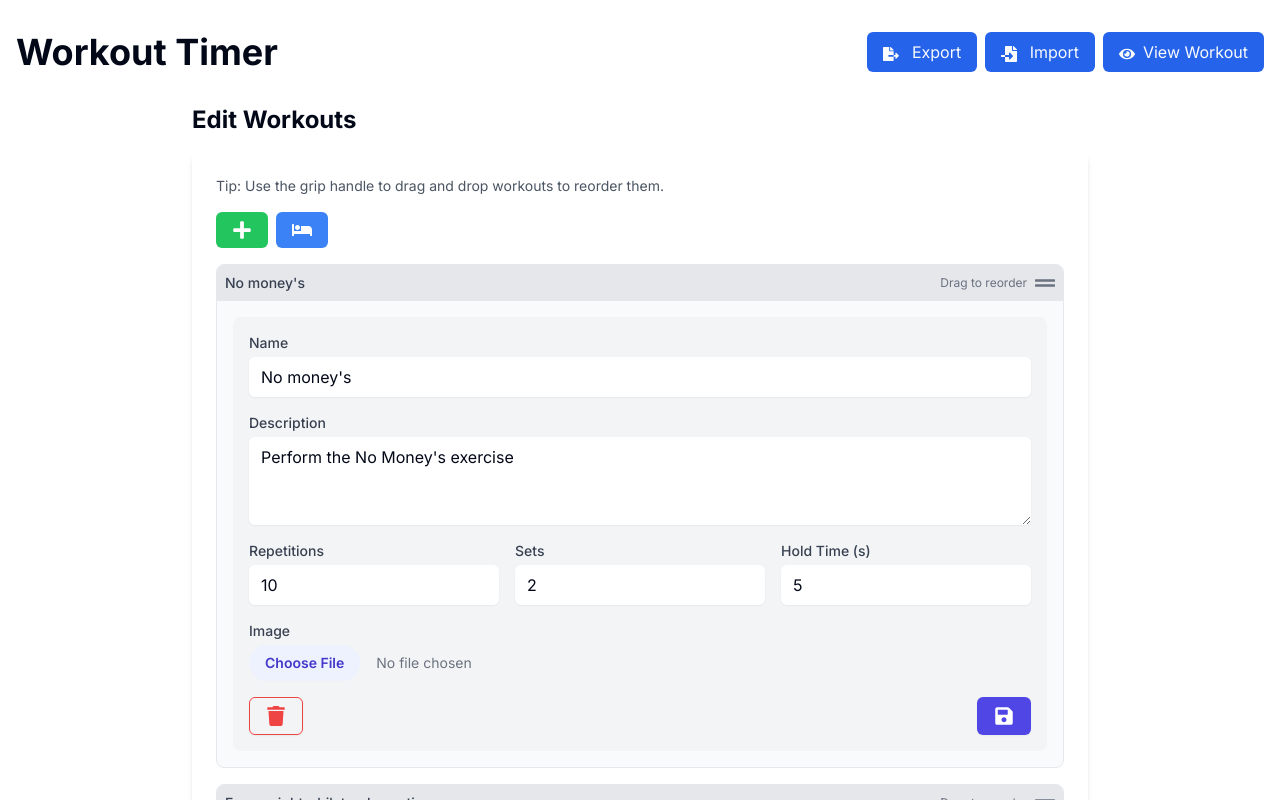
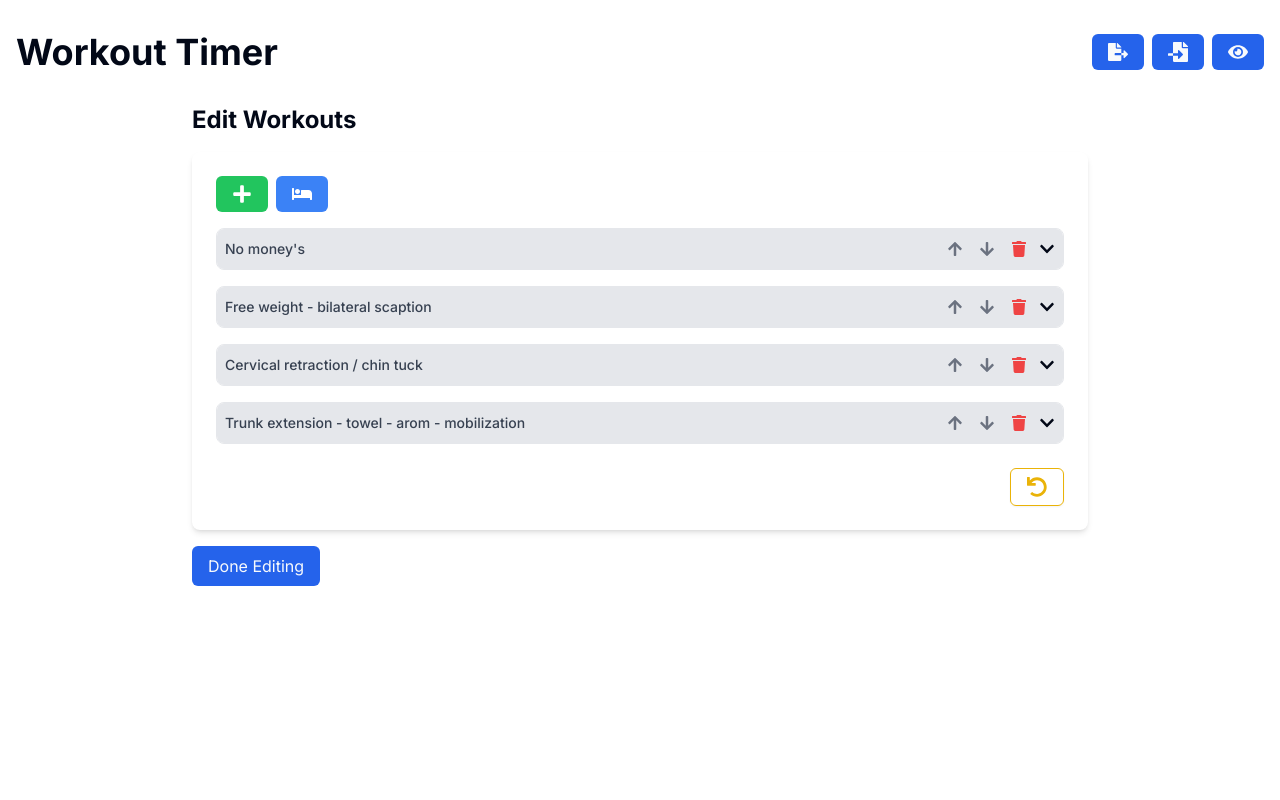
Before and after one commit to mendelgordon/workout-timer, a Next.js app: page / in a window 1280 px wide. Both pictures are taken after a click on the button "Edit Workout". Shown: the top 800 px of the page. Built offline with nearby package versions, Linux system fonts and the light colour scheme.

Commit message:
UI updates: delete button, dropdown fix, image display

```diff
--- a/components/Main.jsx
+++ b/components/Main.jsx
@@ -83,6 +83,22 @@ export default function Main() {
   const removeWorkout = (index) => {
     const updatedWorkouts = workouts.filter((_, i) => i !== index);
     setWorkouts(updatedWorkouts);
+  };
+
+  const onMoveUp = (index) => {
+    if (index > 0) {
+      const updatedWorkouts = [...workouts];
+      [updatedWorkouts[index - 1], updatedWorkouts[index]] = [updatedWorkouts[index], updatedWorkouts[index - 1]];
+      setWorkouts(updatedWorkouts);
+    }
+  };
+
+  const onMoveDown = (index) => {
+    if (index < workouts.length - 1) {
+      const updatedWorkouts = [...workouts];
+      [updatedWorkouts[index], updatedWorkouts[index + 1]] = [updatedWorkouts[index + 1], updatedWorkouts[index]];
+      setWorkouts(updatedWorkouts);
+    }
   };
 
   const timeToSeconds = (time) => {
@@ -185,15 +201,19 @@ export default function Main() {
           <div className="flex flex-wrap justify-center sm:justify-end space-x-2 space-y-2 sm:space-y-0">
             <button
               onClick={handleExport}
-              className="px-4 py-2 bg-primary text-primary-foreground rounded-md hover:bg-primary/90 transition-colors"
+              className="px-4 py-2 bg-primary text-primary-foreground rounded-md hover:bg-primary/90 transition-colors group relative"
+              title="Export"
             >
-              <FaFileExport className="inline-block mr-2" /> Export
+              <FaFileExport className="w-5 h-5" />
+              <span className="absolute left-1/2 -translate-x-1/2 bottom-full mb-2 opacity-0 group-hover:opacity-100 transition-opacity bg-gray-800 text-white text-xs rounded py-1 px-2 whitespace-nowrap">Export</span>
             </button>
             <button
               onClick={() => fileInputRef.current.click()}
-              className="px-4 py-2 bg-primary text-primary-foreground rounded-md hover:bg-primary/90 transition-colors"
+              className="px-4 py-2 bg-primary text-primary-foreground rounded-md hover:bg-primary/90 transition-colors group relative"
+              title="Import"
             >
-              <FaFileImport className="inline-block mr-2" /> Import
+              <FaFileImport className="w-5 h-5" />
+              <span className="absolute left-1/2 -translate-x-1/2 bottom-full mb-2 opacity-0 group-hover:opacity-100 transition-opacity bg-gray-800 text-white text-xs rounded py-1 px-2 whitespace-nowrap">Import</span>
             </button>
             <input
               type="file"
@@ -204,10 +224,13 @@ export default function Main() {
             />
             <button
               onClick={() => setIsEditing(!isEditing)}
-              className="px-4 py-2 bg-primary text-primary-foreground rounded-md hover:bg-primary/90 transition-colors"
+              className="px-4 py-2 bg-primary text-primary-foreground rounded-md hover:bg-primary/90 transition-colors group relative"
+              title={isEditing ? "View Workout" : "Edit Workout"}
             >
-              {isEditing ? <FaEye className="inline-block mr-2" /> : <FaEdit className="inline-block mr-2" />}
-              {isEditing ? 'View Workout' : 'Edit Workout'}
+              {isEditing ? <FaEye className="w-5 h-5" /> : <FaEdit className="w-5 h-5" />}
+              <span className="absolute left-1/2 -translate-x-1/2 bottom-full mb-2 opacity-0 group-hover:opacity-100 transition-opacity bg-gray-800 text-white text-xs rounded py-1 px-2 whitespace-nowrap">
+                {isEditing ? 'View Workout' : 'Edit Workout'}
+              </span>
             </button>
           </div>
         </header>
@@ -230,14 +253,26 @@ export default function Main() {
                   setWorkouts(updatedWorkouts);
                 }}
                 onRemoveWorkout={removeWorkout}
-                onReorder={(startIndex, endIndex) => {
-                  const result = Array.from(workouts);
-                  const [reorderedItem] = result.splice(startIndex, 1);
-                  result.splice(endIndex, 0, reorderedItem);
-                  setWorkouts(result);
+                onMoveUp={(index) => {
+                  if (index > 0) {
+                    const updatedWorkouts = [...workouts];
+                    [updatedWorkouts[index - 1], updatedWorkouts[index]] = [updatedWorkouts[index], updatedWorkouts[index - 1]];
+                    setWorkouts(updatedWorkouts);
+                  }
+                }}
+                onMoveDown={(index) => {
+                  if (index < workouts.length - 1) {
+                    const updatedWorkouts = [...workouts];
+                    [updatedWorkouts[index], updatedWorkouts[index + 1]] = [updatedWorkouts[index + 1], updatedWorkouts[index]];
+                    setWorkouts(updatedWorkouts);
+                  }
                 }}
                 addWorkout={addWorkout}
                 addRest={addRest}
+                onReset={() => {
+                  localStorage.removeItem('workouts');
+                  setWorkouts(DEFAULT_WORKOUTS);
+                }}
               />
               <div className="mt-4">
                 <button
@@ -254,8 +289,16 @@ export default function Main() {
                 <select
                   value={currentExerciseIndex}
                   onChange={(e) => {
-                    setCurrentExerciseIndex(Number(e.target.value));
-                    resetTimer();
+                    const newIndex = Number(e.target.value);
+                    setCurrentExerciseIndex(newIndex);
+                    setCurrentRound(0);
+                    setIsResting(false);
+                    remainingTimeRef.current = timeToSeconds(startTime);
+                    setTimerDisplay(formatTime(remainingTimeRef.current));
+                    if (isRunning) {
+                      clearInterval(intervalRef.current);
+                      intervalRef.current = setInterval(updateTimer, 1000);
+                    }
                   }}
                   className="w-2/3 p-2 border border-gray-300 rounded-md focus:outline-none focus:ring-2 focus:ring-primary"
                 >
@@ -277,7 +320,10 @@ export default function Main() {
               </div>
 
               {!workouts[currentExerciseIndex].isRest && (
-                <ExerciseCard exercise={workouts[currentExerciseIndex]} />
+                <ExerciseCard
+                  exercise={workouts[currentExerciseIndex]}
+                  image={workouts[currentExerciseIndex].image}
+                />
               )}
 
               <div className="flex space-x-4">
--- a/components/WorkoutEditor.jsx
+++ b/components/WorkoutEditor.jsx
@@ -1,103 +1,111 @@
-import React, { useState, useCallback } from 'react';
+import React, { useState } from 'react';
 import Image from 'next/image';
-import { DragDropContext, Droppable, Draggable } from 'react-beautiful-dnd';
-import { FaBars, FaGripLines, FaPlus, FaBed, FaEdit, FaEye, FaTrash, FaSave, FaTimes, FaUndo } from 'react-icons/fa';
+import { FaPlus, FaBed, FaEdit, FaEye, FaTrash, FaChevronDown, FaChevronUp, FaUndo, FaArrowUp, FaArrowDown } from 'react-icons/fa';
 
-const WorkoutEditor = ({ workouts = [], onSave, onCancel, onReset, onRemoveWorkout, onReorder, addWorkout, addRest }) => {
-  const handleDragEnd = useCallback((result) => {
-    if (!result.destination) {
-      return;
-    }
-    onReorder(result.source.index, result.destination.index);
-  }, [onReorder]);
+const WorkoutEditor = ({ workouts = [], onSave, onReset, onRemoveWorkout, onMoveUp, onMoveDown, addWorkout, addRest }) => {
+  const [collapsedItems, setCollapsedItems] = useState(workouts.map(() => true));
+
+
+  const toggleCollapse = (index) => {
+    setCollapsedItems(prev => {
+      const newCollapsedItems = [...prev];
+      newCollapsedItems[index] = !newCollapsedItems[index];
+      return newCollapsedItems;
+    });
+  };
 
   return (
     <div className="bg-white dark:bg-gray-800 p-6 rounded-lg shadow-md mb-4">
-      <p className="text-sm text-gray-600 dark:text-gray-400 mb-4">
-        Tip: Use the grip handle to drag and drop workouts to reorder them.
-      </p>
       <div className="mb-4 flex space-x-2">
         <button
           onClick={addWorkout}
-          className="px-4 py-2 bg-green-500 text-white rounded-md hover:bg-green-600 transition-colors group"
+          className="px-4 py-2 bg-green-500 text-white rounded-md hover:bg-green-600 transition-colors group relative"
           title="Add Workout"
         >
           <FaPlus className="w-5 h-5" />
-          <span className="absolute invisible group-hover:visible bg-gray-800 text-white text-xs rounded py-1 px-2 -mt-8">Add Workout</span>
+          <span className="absolute left-1/2 -translate-x-1/2 bottom-full mb-2 opacity-0 group-hover:opacity-100 transition-opacity bg-gray-800 text-white text-xs rounded py-1 px-2 whitespace-nowrap">Add Workout</span>
         </button>
         <button
           onClick={addRest}
-          className="px-4 py-2 bg-blue-500 text-white rounded-md hover:bg-blue-600 transition-colors group"
+          className="px-4 py-2 bg-blue-500 text-white rounded-md hover:bg-blue-600 transition-colors group relative"
           title="Add Rest"
         >
           <FaBed className="w-5 h-5" />
-          <span className="absolute invisible group-hover:visible bg-gray-800 text-white text-xs rounded py-1 px-2 -mt-8">Add Rest</span>
+          <span className="absolute left-1/2 -translate-x-1/2 bottom-full mb-2 opacity-0 group-hover:opacity-100 transition-opacity bg-gray-800 text-white text-xs rounded py-1 px-2 whitespace-nowrap">Add Rest</span>
         </button>
       </div>
-      <DragDropContext onDragEnd={handleDragEnd}>
-        <Droppable droppableId="workouts">
-          {(provided) => (
-            <div {...provided.droppableProps} ref={provided.innerRef}>
+      <div>
         {workouts.map((workout, index) => (
-                <Draggable key={workout.id || `workout-${index}`} draggableId={workout.id || `workout-${index}`} index={index}>
-                  {(provided) => (
           <div
-                      ref={provided.innerRef}
-                      {...provided.draggableProps}
+            key={workout.id || `workout-${index}`}
             className="mb-4 bg-gray-50 dark:bg-gray-700 rounded-lg overflow-hidden border border-gray-200 dark:border-gray-600"
           >
             <div
-                        {...provided.dragHandleProps}
-                        className="bg-gray-200 dark:bg-gray-600 p-2 cursor-move flex items-center justify-between"
+              className="bg-gray-200 dark:bg-gray-600 p-2 flex items-center justify-between"
+              onClick={() => toggleCollapse(index)}
             >
               <span className="text-sm font-medium text-gray-700 dark:text-gray-300">
                 {workout.name ? workout.name.charAt(0).toUpperCase() + workout.name.slice(1).toLowerCase() : 'Rest'}
               </span>
-                        <div className="flex items-center">
-                          <span className="text-xs text-gray-500 dark:text-gray-400 mr-2">Drag to reorder</span>
-                          <FaGripLines className="text-gray-500 dark:text-gray-400 w-5 h-5" />
+              <div className="flex items-center space-x-2">
+                <button
+                  onClick={(e) => {
+                    e.stopPropagation();
+                    onMoveUp(index);
+                  }}
+                  className="p-1 text-gray-500 hover:text-gray-700 dark:text-gray-400 dark:hover:text-gray-200"
+                  disabled={index === 0}
+                >
+                  <FaArrowUp className="w-4 h-4" />
+                </button>
+                <button
+                  onClick={(e) => {
+                    e.stopPropagation();
+                    onMoveDown(index);
+                  }}
+                  className="p-1 text-gray-500 hover:text-gray-700 dark:text-gray-400 dark:hover:text-gray-200"
+                  disabled={index === workouts.length - 1}
+                >
+                  <FaArrowDown className="w-4 h-4" />
+                </button>
+                <button
+                  onClick={(e) => {
+                    e.stopPropagation();
+                    onRemoveWorkout(index);
+                  }}
+                  className="p-1 text-red-500 hover:text-red-700 dark:text-red-400 dark:hover:text-red-200"
+                >
+                  <FaTrash className="w-4 h-4" />
+                </button>
+                {collapsedItems[index] ? <FaChevronDown className="w-4 h-4" /> : <FaChevronUp className="w-4 h-4" />}
               </div>
             </div>
+            {!collapsedItems[index] && (
               <div className="p-4">
                 <WorkoutItem
                   workout={workout}
                   onSave={(updatedWorkout) => {
                     onSave(index, updatedWorkout);
-                            // Force re-render to reflect sorting changes immediately
-                            const newWorkouts = [...workouts];
-                            newWorkouts[index] = updatedWorkout;
-                            onReorder(index, index);
                   }}
-                          onRemove={() => onRemoveWorkout(index)}
                 />
               </div>
+            )}
           </div>
-                  )}
-                </Draggable>
         ))}
-              {provided.placeholder}
       </div>
-          )}
-        </Droppable>
-      </DragDropContext>
       <div className="mt-6 flex justify-end space-x-3">
         <button
           type="button"
-          onClick={onCancel}
-          className="px-4 py-2 border border-gray-300 rounded-md shadow-sm text-sm font-medium text-gray-700 bg-white hover:bg-gray-50 focus:outline-none focus:ring-2 focus:ring-offset-2 focus:ring-indigo-500 group"
-          title="Cancel"
-        >
-          <FaTimes className="w-5 h-5" />
-          <span className="absolute invisible group-hover:visible bg-gray-800 text-white text-xs rounded py-1 px-2 -mt-8">Cancel</span>
-        </button>
-        <button
-          type="button"
-          onClick={onReset}
-          className="px-4 py-2 border border-yellow-500 text-yellow-500 rounded-md shadow-sm text-sm font-medium hover:bg-yellow-50 focus:outline-none focus:ring-2 focus:ring-offset-2 focus:ring-yellow-500 group"
+          onClick={() => {
+            if (window.confirm('Are you sure you want to reset all workouts to default?')) {
+              onReset();
+            }
+          }}
+          className="px-4 py-2 border border-yellow-500 text-yellow-500 rounded-md shadow-sm text-sm font-medium hover:bg-yellow-50 focus:outline-none focus:ring-2 focus:ring-offset-2 focus:ring-yellow-500 group relative"
           title="Reset"
         >
           <FaUndo className="w-5 h-5" />
-          <span className="absolute invisible group-hover:visible bg-gray-800 text-white text-xs rounded py-1 px-2 -mt-8">Reset</span>
+          <span className="absolute left-1/2 -translate-x-1/2 bottom-full mb-2 opacity-0 group-hover:opacity-100 transition-opacity bg-gray-800 text-white text-xs rounded py-1 px-2 whitespace-nowrap">Reset</span>
         </button>
       </div>
     </div>
@@ -120,13 +128,13 @@ const WorkoutItem = ({ workout, onSave, onRemove }) => {
       const reader = new FileReader();
       reader.onloadend = () => {
         setImage(reader.result);
+        saveWorkout({ image: reader.result });
       };
       reader.readAsDataURL(file);
     }
   };
 
-  const handleSubmit = (e) => {
-    e.preventDefault();
+  const saveWorkout = (updatedFields = {}) => {
     onSave({
       name,
       description,
@@ -135,12 +143,18 @@ const WorkoutItem = ({ workout, onSave, onRemove }) => {
       holdTime: parseInt(holdTime),
       image,
       isRest,
-      restTime: parseInt(restTime)
+      restTime: parseInt(restTime),
+      ...updatedFields
     });
   };
 
+  const handleInputChange = (setter) => (e) => {
+    setter(e.target.value);
+    saveWorkout({ [e.target.name]: e.target.value });
+  };
+
   return (
-    <form onSubmit={handleSubmit} className="bg-gray-100 dark:bg-gray-700 p-4 rounded-lg">
+    <div className="bg-gray-100 dark:bg-gray-700 p-4 rounded-lg">
       <div className="space-y-4">
         {!isRest && (
           <>
@@ -149,8 +163,9 @@ const WorkoutItem = ({ workout, onSave, onRemove }) => {
               <input
                 type="text"
                 id="name"
+                name="name"
                 value={name}
-                onChange={(e) => setName(e.target.value)}
+                onChange={handleInputChange(setName)}
                 className="mt-1 block w-full rounded-md border-gray-300 shadow-sm focus:border-indigo-300 focus:ring focus:ring-indigo-200 focus:ring-opacity-50 px-3 py-2"
                 required
               />
@@ -159,8 +174,9 @@ const WorkoutItem = ({ workout, onSave, onRemove }) => {
               <label htmlFor="description" className="block text-sm font-medium text-gray-700 dark:text-gray-300">Description</label>
               <textarea
                 id="description"
+                name="description"
                 value={description}
-                onChange={(e) => setDescription(e.target.value)}
+                onChange={handleInputChange(setDescription)}
                 className="mt-1 block w-full rounded-md border-gray-300 shadow-sm focus:border-indigo-300 focus:ring focus:ring-indigo-200 focus:ring-opacity-50 px-3 py-2"
                 rows="3"
               ></textarea>
@@ -171,8 +187,9 @@ const WorkoutItem = ({ workout, onSave, onRemove }) => {
                 <input
                   type="number"
                   id="repetitions"
+                  name="repetitions"
                   value={repetitions}
-                  onChange={(e) => setRepetitions(e.target.value)}
+                  onChange={handleInputChange(setRepetitions)}
                   className="mt-1 block w-full rounded-md border-gray-300 shadow-sm focus:border-indigo-300 focus:ring focus:ring-indigo-200 focus:ring-opacity-50 px-3 py-2"
                   min="0"
                   required
@@ -183,8 +200,9 @@ const WorkoutItem = ({ workout, onSave, onRemove }) => {
                 <input
                   type="number"
                   id="sets"
+                  name="sets"
                   value={sets}
-                  onChange={(e) => setSets(e.target.value)}
+                  onChange={handleInputChange(setSets)}
                   className="mt-1 block w-full rounded-md border-gray-300 shadow-sm focus:border-indigo-300 focus:ring focus:ring-indigo-200 focus:ring-opacity-50 px-3 py-2"
                   min="0"
                   required
@@ -195,8 +213,9 @@ const WorkoutItem = ({ workout, onSave, onRemove }) => {
                 <input
                   type="number"
                   id="holdTime"
+                  name="holdTime"
                   value={holdTime}
-                  onChange={(e) => setHoldTime(e.target.value)}
+                  onChange={handleInputChange(setHoldTime)}
                   className="mt-1 block w-full rounded-md border-gray-300 shadow-sm focus:border-indigo-300 focus:ring focus:ring-indigo-200 focus:ring-opacity-50 px-3 py-2"
                   min="0"
                   required
@@ -237,8 +256,9 @@ const WorkoutItem = ({ workout, onSave, onRemove }) => {
             <input
               type="number"
               id="restTime"
+              name="restTime"
               value={restTime}
-              onChange={(e) => setRestTime(e.target.value)}
+              onChange={handleInputChange(setRestTime)}
               className="mt-1 block w-full rounded-md border-gray-300 shadow-sm focus:border-indigo-300 focus:ring focus:ring-indigo-200 focus:ring-opacity-50 px-3 py-2"
               min="0"
               required
@@ -246,26 +266,18 @@ const WorkoutItem = ({ workout, onSave, onRemove }) => {
           </div>
         )}
       </div>
-      <div className="mt-4 flex justify-between items-center">
+      <div className="mt-4 flex justify-end items-center">
         <button
           type="button"
           onClick={onRemove}
-          className="px-4 py-2 border border-red-500 text-red-500 rounded-md shadow-sm text-sm font-medium hover:bg-red-50 focus:outline-none focus:ring-2 focus:ring-offset-2 focus:ring-red-500 group"
+          className="group relative px-4 py-2 border border-red-500 text-red-500 rounded-md shadow-sm text-sm font-medium hover:bg-red-50 focus:outline-none focus:ring-2 focus:ring-offset-2 focus:ring-red-500"
           title="Remove"
         >
           <FaTrash className="w-5 h-5" />
-          <span className="absolute invisible group-hover:visible bg-gray-800 text-white text-xs rounded py-1 px-2 -mt-8">Remove</span>
-        </button>
-        <button
-          type="submit"
-          className="px-4 py-2 border border-transparent rounded-md shadow-sm text-sm font-medium text-white bg-indigo-600 hover:bg-indigo-700 focus:outline-none focus:ring-2 focus:ring-offset-2 focus:ring-indigo-500 group"
-          title="Save"
-        >
-          <FaSave className="w-5 h-5" />
-          <span className="absolute invisible group-hover:visible bg-gray-800 text-white text-xs rounded py-1 px-2 -mt-8">Save</span>
+          <span className="absolute left-full ml-2 whitespace-nowrap opacity-0 group-hover:opacity-100 transition-opacity bg-gray-800 text-white text-xs rounded py-1 px-2">Remove</span>
         </button>
       </div>
-    </form>
+    </div>
   );
 };
 
```
Lines whose indentation alone changed are shown as unchanged.
